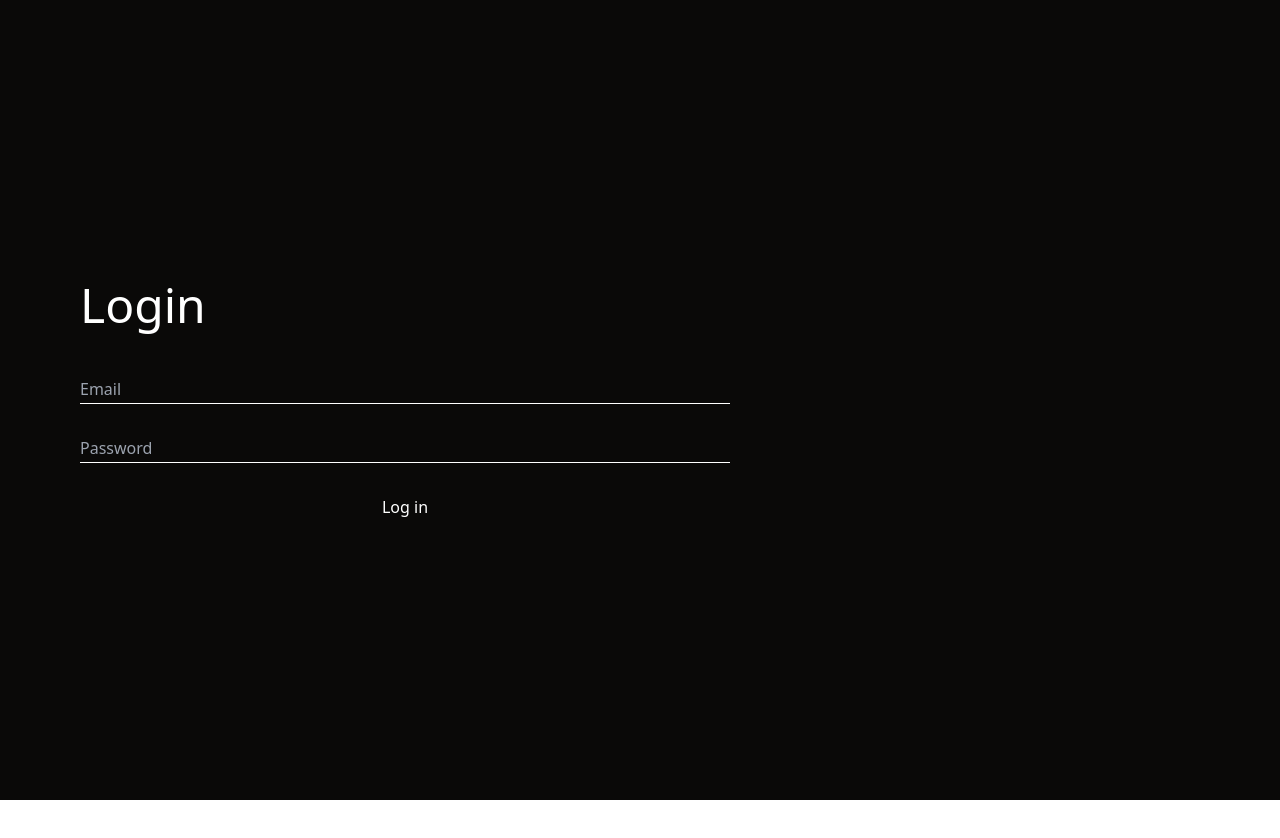
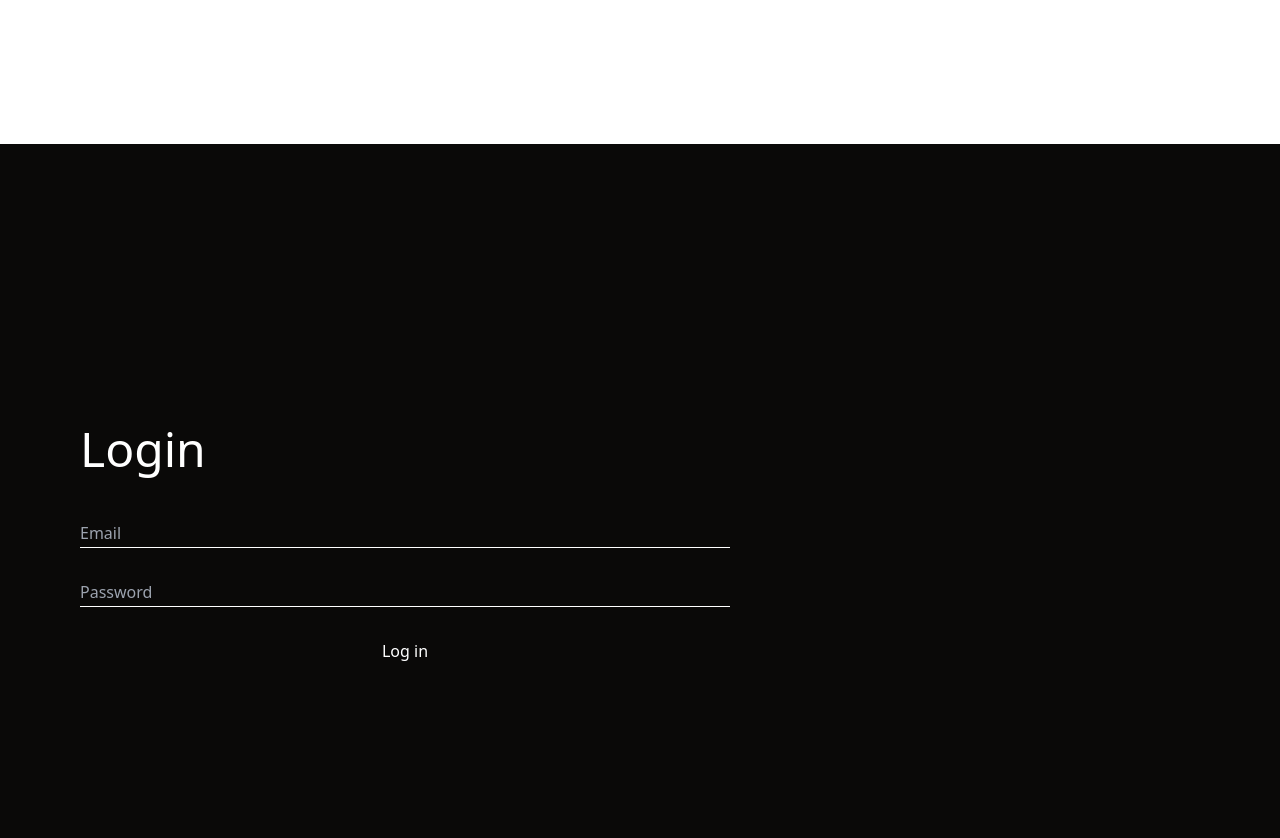
Before and after one commit to EmileKost/finance-app, a Next.js app: page /login in a window 1280 px wide. Shown: the top 838 px of the page. Before the commit the page ends 800 px from the top, so only its background shows below. Built offline with nearby package versions, Linux system fonts and the light colour scheme.

Commit message:
feat(usr): creating authentication header

```diff
--- /dev/null
+++ b/src/app/(auth)/__components/TheHeaderAuthentication.tsx
@@ -0,0 +1,5 @@
+export const TheHeaderAuthentication = () => (
+	<header className="w-full py-4 md:py-12">
+		<h1 className="text-white-primary">Finn</h1>
+	</header>
+);
--- a/src/app/(auth)/layout.tsx
+++ b/src/app/(auth)/layout.tsx
@@ -1,9 +1,15 @@
 import { ReactNode } from "react";
+
+import { TheHeaderAuthentication } from "./__components/TheHeaderAuthentication";
 
 export default function AuthLayout({ children }: { children: ReactNode }) {
 	return (
-		<main className="h-screen w-screen overlfow-hidden flex items-center px-3 md:px-20 bg-black-primary">
-			{children}
-		</main>
+		// @ts-ignore Weird UMD global error because TS14 not supporting Fragments shorthand <> right now.
+		<>
+			<TheHeaderAuthentication />
+			<main className="h-screen w-screen overlfow-hidden flex items-center px-3 md:px-20 bg-black-primary">
+				{children}
+			</main>
+		</>
 	);
 }
--- a/src/app/globals.css
+++ b/src/app/globals.css
@@ -3,7 +3,7 @@
 @tailwind utilities;
 
 @layer base {
-	h2 {
-		/* @apply  */
+	h1 {
+		@apply text-3xl md:text-5xl;
 	}
 }
```
